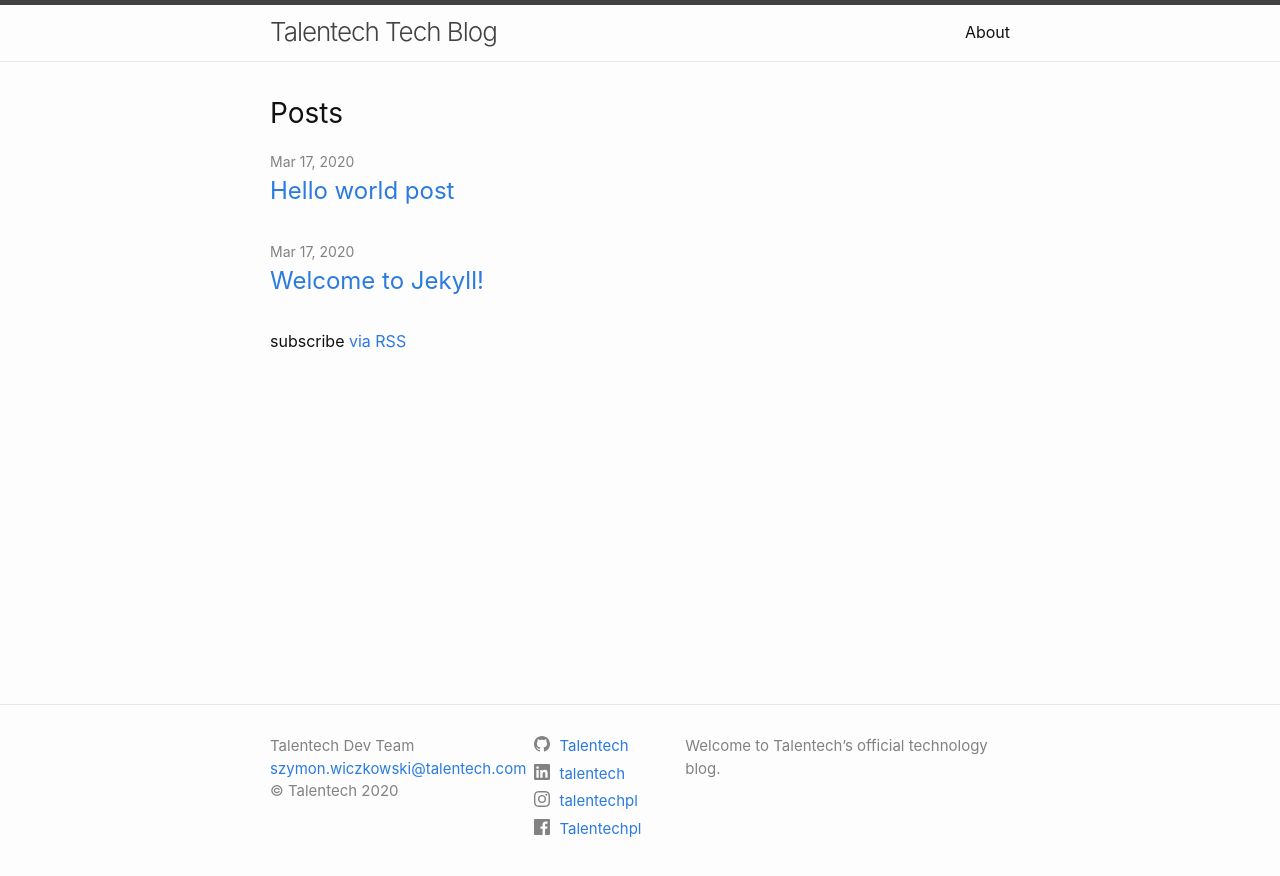
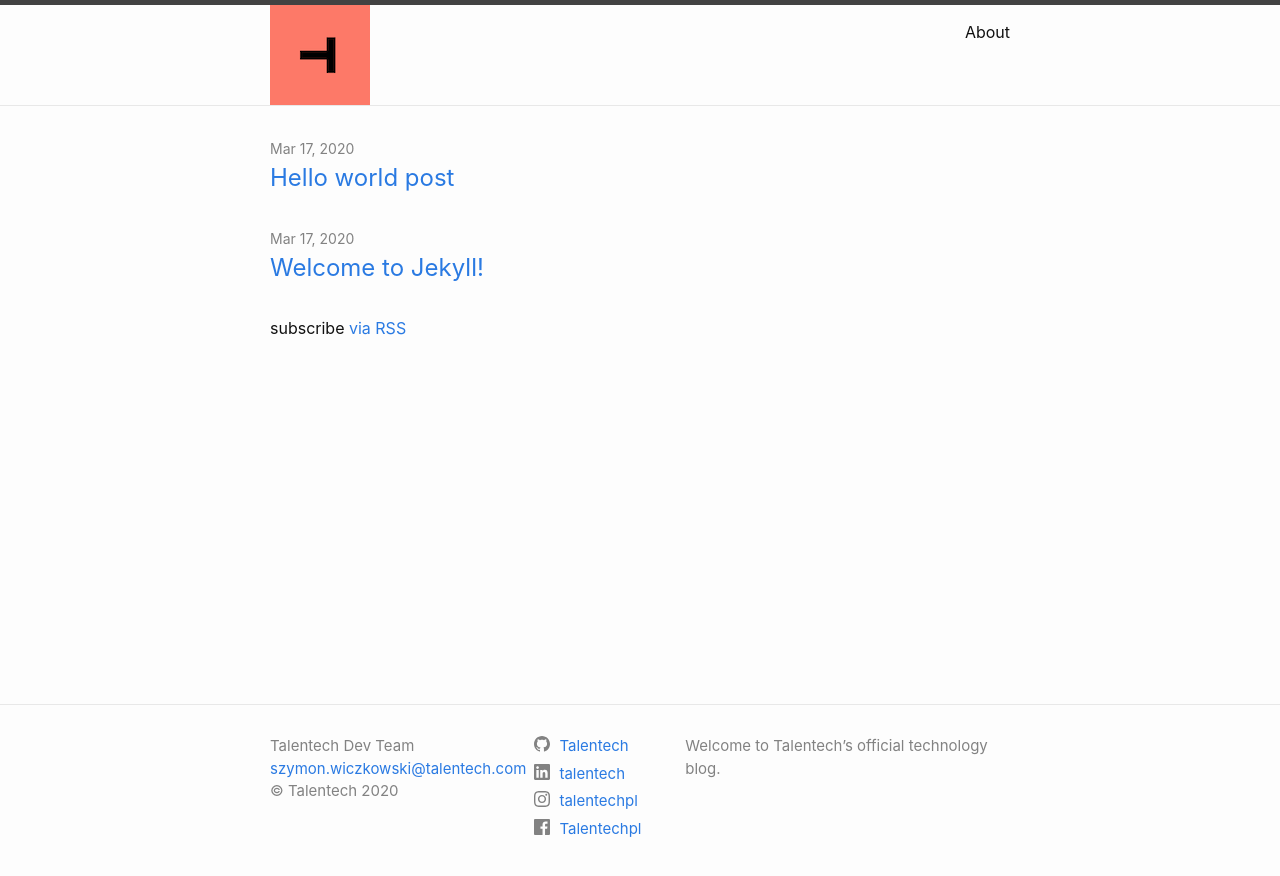
Before and after one commit to margalski/Blog, a Jekyll site: the page built from index.markdown, in a window 1280 px wide. Shown: the top 876 px of the page. Built offline with Jekyll 4.4.1, drawn with Linux system fonts in a browser that asks for light colours.

Commit message:
add logo image

```diff
--- a/_config.yml
+++ b/_config.yml
@@ -30,12 +30,13 @@ facebook_username: Talentechpl
 instagram_username: talentechpl
 # twitter_username: swiczk
 
-
 author: Talentech Dev Team
 
 copyright: "Talentech"
 
-  # Build settings
+title-logo: /images/logo.png
+
+# Build settings
 # remove for regular (custom) theme
 # theme: minima
 plugins:
--- a/_includes/header.html
+++ b/_includes/header.html
@@ -3,7 +3,14 @@
   <div class="wrapper">
     {%- assign default_paths = site.pages | map: "path" -%}
     {%- assign page_paths = site.header_pages | default: default_paths -%}
-    <a class="site-title" rel="author" href="{{ "/" | relative_url }}">{{ site.title | escape }}</a>
+    <!-- <a class="site-title" rel="author" href="{{ "/" | relative_url }}">{{ site.title | escape }}</a> -->
+    <a class="site-title" rel="author" href="{{ "/" | relative_url }}">
+    {%- if site.title-logo -%}
+      <img src="{{ site.title-logo | relative_url }}" alt={{ site.title | escape }} />
+    {%- else -%}
+      {{ site.title | escape }}
+    {%- endif -%}
+    </a>
 
     {%- if page_paths -%}
       <nav class="site-nav">
--- a/_layouts/home.html
+++ b/_layouts/home.html
@@ -10,7 +10,7 @@ layout: default
   {{ content }}
 
   {%- if site.posts.size > 0 -%}
-    <h2 class="post-list-heading">{{ page.list_title | default: "Posts" }}</h2>
+    <!-- <h2 class="post-list-heading">{{ page.list_title | default: "Posts" }}</h2> -->
     <ul class="post-list">
       {%- for post in site.posts -%}
       <li>
```
Also changed, not shown: images/logo.png (added), 1 other file.
